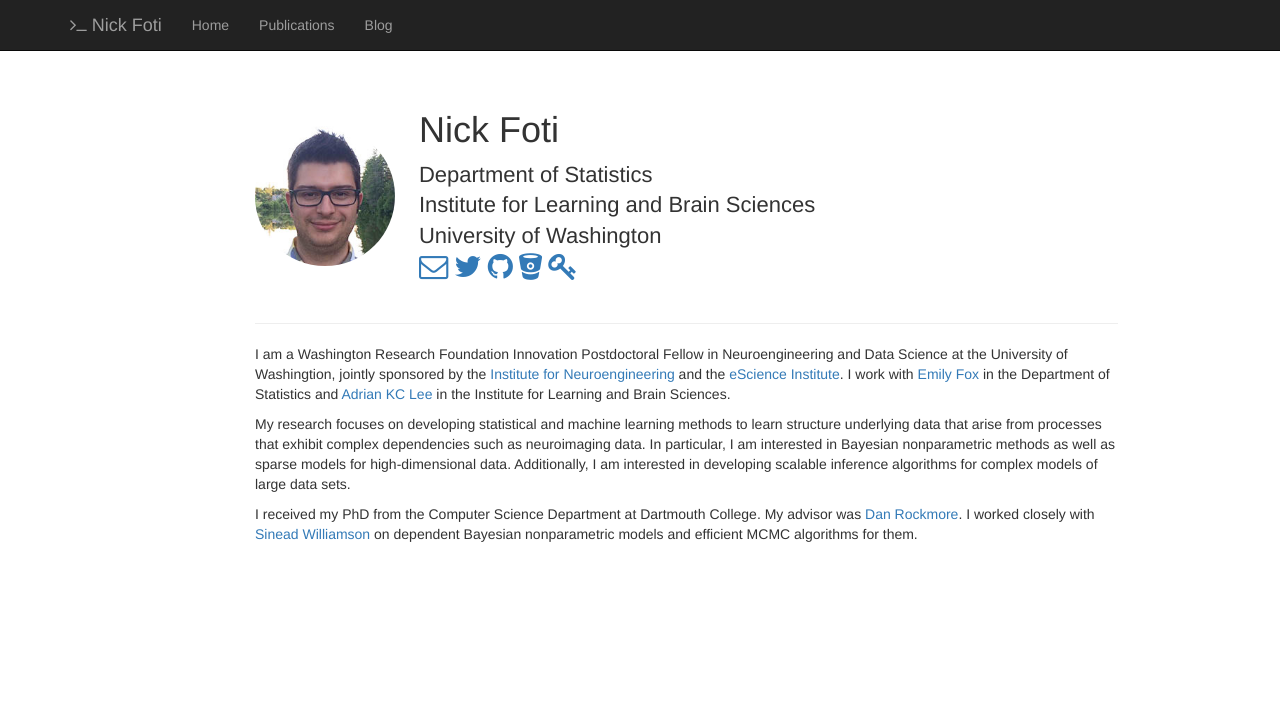
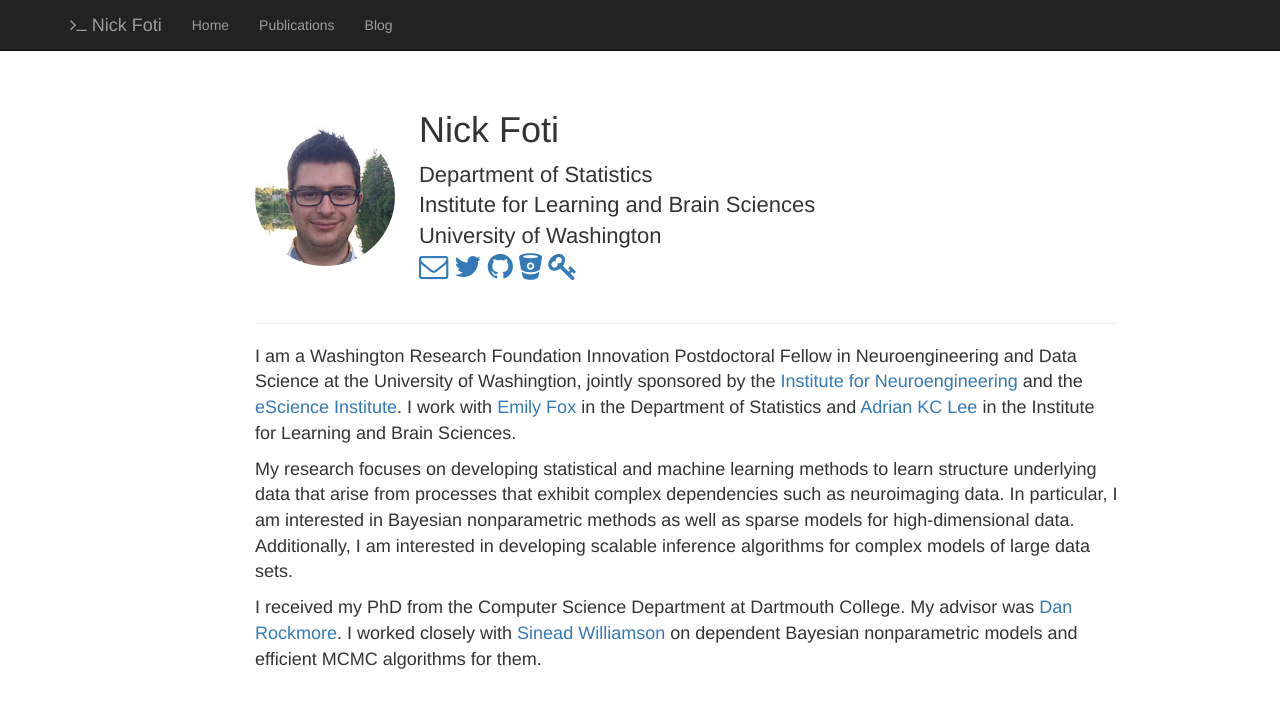
Before and after one commit to nfoti/nfoti.github.com, a Jekyll site: the page built from index.html, in a window 1280 px wide. Shown: the top 708 px of the page. Built offline with Jekyll 4.4.1, drawn with Linux system fonts in a browser that asks for light colours; nearby versions of some CDN libraries; the list of posts is cut into pages by our own code.

Commit message:
styling in index.html

```diff
--- a/index.html
+++ b/index.html
@@ -27,8 +27,12 @@ title:  'Home'
 
   {% for pg in site.pages %}
     {% if pg.title == 'about' %}
+    <div class="intro">
       {{ pg.content }}
+    </div>
     {% endif %}
   {% endfor %}
 
+  </div>
+
 {% include column_layout_end.html %}
```
